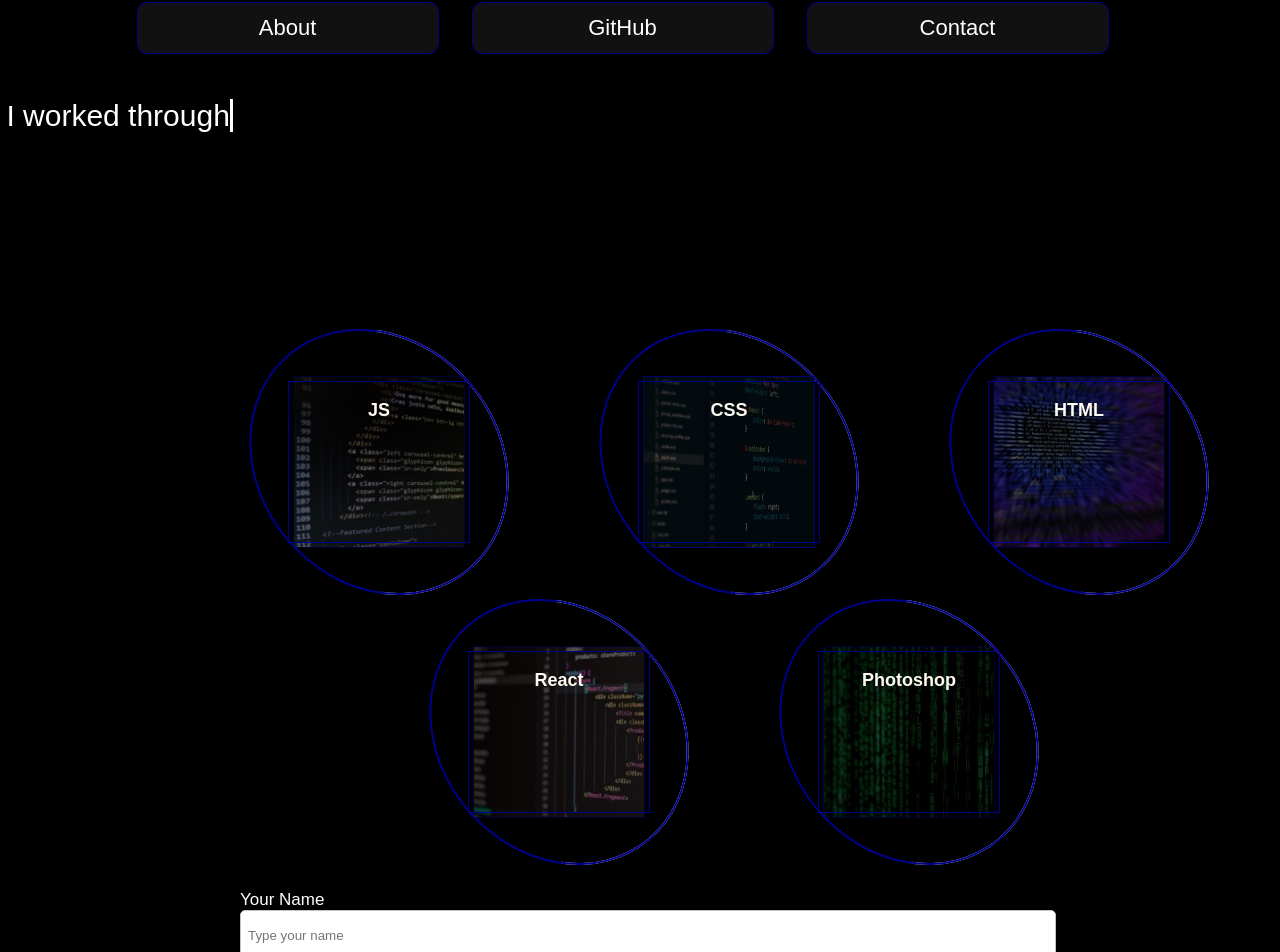
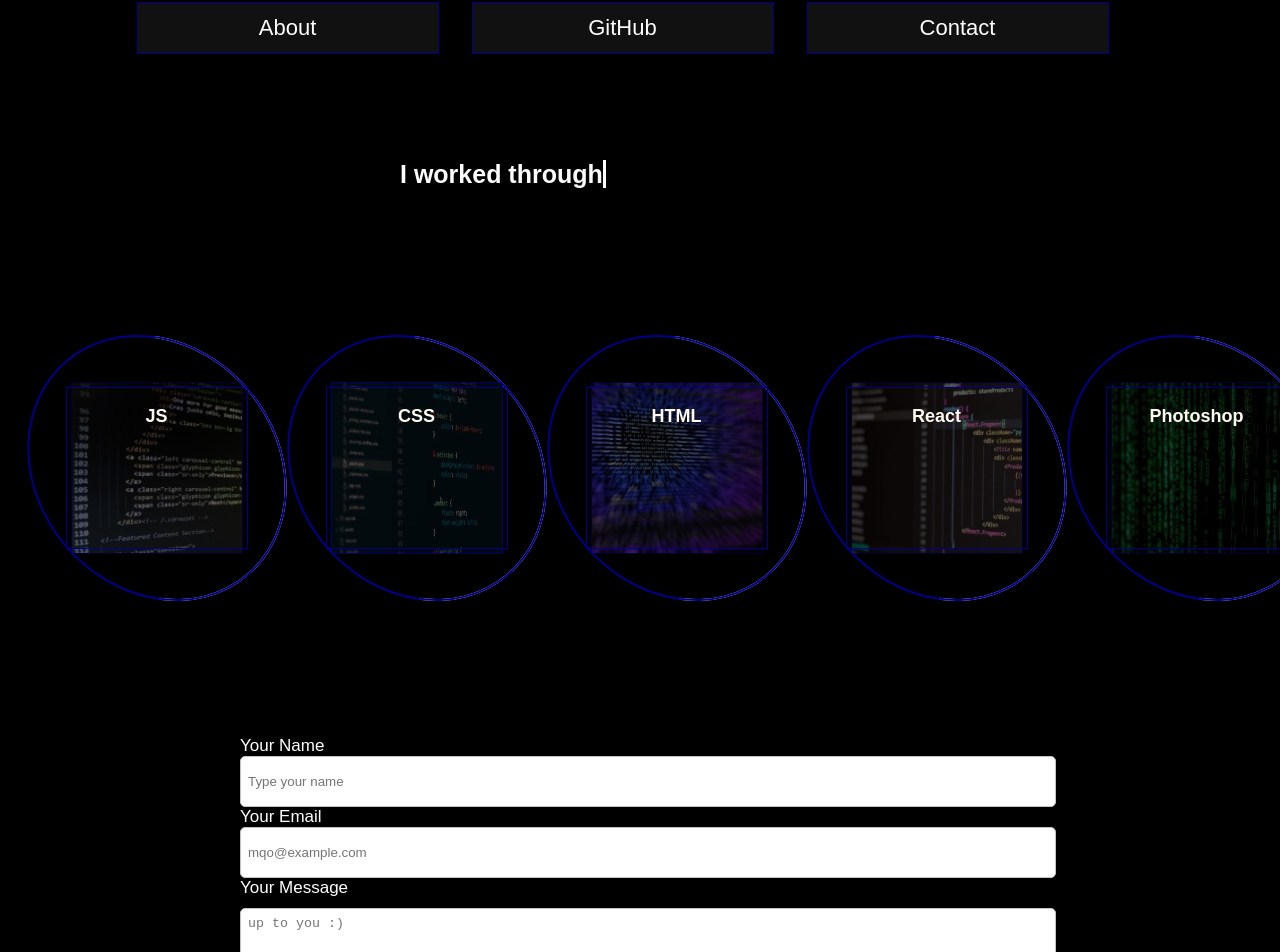
Before and after one commit to kriskris79/my-blackandwhitedev.com-website, a React (Create React App) app in the folder mywebsite/: page / in a window 1280 px wide. Shown: the part 27-979 px from the top of the page. Built offline with nearby package versions, Linux system fonts and the light colour scheme.

Commit message:
mobile firts is ok now

```diff
--- a/mywebsite/src/App.css
+++ b/mywebsite/src/App.css
@@ -26,7 +26,7 @@ body {
 }
 
 .flex2 {
-    margin-top: 30px;
+    margin-top: 80px;
     flex: 1;
     background-color: black;
     /*margin: 10px;*/
@@ -38,20 +38,20 @@ body {
 
 }
 .flex3 {
-    margin-top: 150px;
+    margin-top: 100px;
     flex: 1;
     background-color: black;
-    padding: 10px;
-    border-radius: 5px;
+    /*padding: 10px;*/
+    /*border-radius: 5px;*/
 
 }
 .flex4 {
-    margin-top: 30px;
+    margin-top: 60px;
     flex: 1;
     background-color: black;
     /*margin: 10px;*/
-    padding: 10px;
-    border-radius: 5px;
+    /*padding: 10px;*/
+    /*border-radius: 5px;*/
     display: flex;
     justify-content: center;
     align-items: center;
--- a/mywebsite/src/components/Contact.css
+++ b/mywebsite/src/components/Contact.css
@@ -6,6 +6,8 @@
     padding: 0;
     width: 700px;
     font-size: 17px;
+    margin-bottom: 50px;
+    margin-top: 100px;
 
 }
 
--- a/mywebsite/src/components/Jobskills.css
+++ b/mywebsite/src/components/Jobskills.css
@@ -14,8 +14,8 @@
     height: 270px;
     width: 190px;
     position: relative;
-    margin-right: 10px;
-    margin-left: 150px;
+    margin-right: 35px;
+    margin-left: 35px;
 }
 
 .panel:last-child {
--- a/mywebsite/src/components/Navbar.css
+++ b/mywebsite/src/components/Navbar.css
@@ -12,8 +12,8 @@
     cursor: pointer;
     position: relative;
     z-index: 0;
-    border-radius: 10px;
-    margin-right: 30px;
+    /*border-radius: 10px;*/
+    /*margin-right: 30px;*/
     box-shadow: 0 0 0 1px darkblue;
 
 }
--- a/mywebsite/src/components/Typewriter.css
+++ b/mywebsite/src/components/Typewriter.css
@@ -10,15 +10,20 @@
     justify-content: center;
     align-content: center;
     height: 100%;
+    /*font-size: 25px;*/
+
+    /*margin-left: 20px;*/
+    /*margin-right: 20px;*/
     /*padding: 0 3rem;*/
 }
 
 
 
 h1 {
-    font-weight: 200;
-    margin: 0.4rem;
-    font-size:5px;
+    font-size: 24px;
+    margin-left: 400px;
+    margin-right: 400px;
+
 }
 
 
@@ -34,6 +39,8 @@ h1 {
 @media screen and (max-width: 410px) {
     h1 {
         font-size: 15px;
+        margin-left: 50px;
+        margin-right: 50px;
     }
 
 }
@@ -42,6 +49,8 @@ h1 {
 @media screen and (min-width: 411px) and (max-width: 576px) {
     h1 {
         font-size: 17px;
+        margin-left: 85px;
+        margin-right: 85px;
     }
 
 }
@@ -50,6 +59,8 @@ h1 {
 @media screen and (min-width: 577px) and (max-width: 768px) {
     h1 {
         font-size: 19px;
+        margin-left: 100px;
+        margin-right: 100px;
     }
 
 }
@@ -58,6 +69,8 @@ h1 {
 @media screen and (min-width: 769px) and (max-width: 992px) {
     h1 {
         font-size: 20px;
+        margin-left: 145px;
+        margin-right: 145px;
     }
 }
 
@@ -65,6 +78,8 @@ h1 {
 @media screen and (min-width: 993px) and (max-width: 1200px) {
     h1 {
         font-size: 25px;
+        margin-left: 245px;
+        margin-right: 245px;
     }
 
 }
@@ -72,7 +87,9 @@ h1 {
 /* Extra large devices (Desktops) */
 @media screen and (min-width: 1201px) {
     h1 {
-        font-size: 30px;
+        font-size: 25px;
+        margin-left: 400px;
+        margin-right: 400px;
     }
 
 }
```
